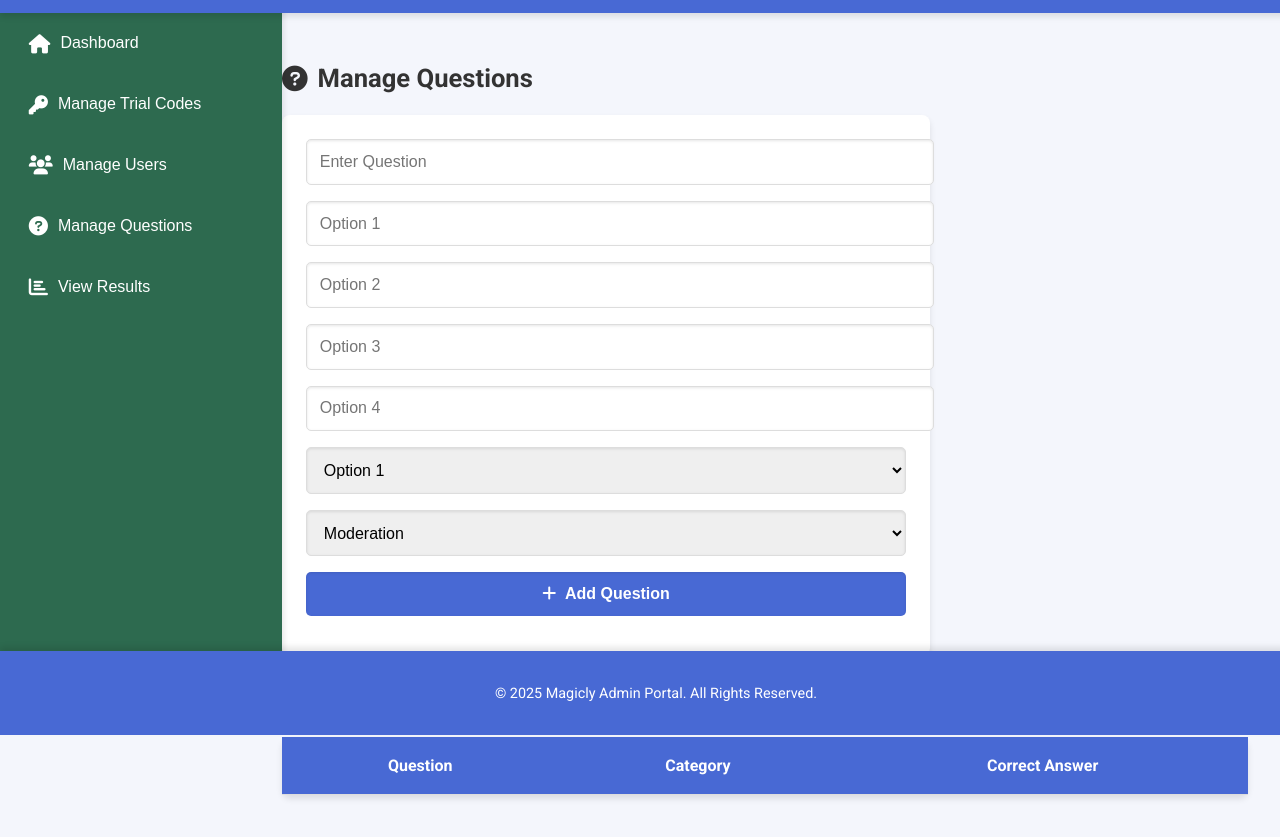
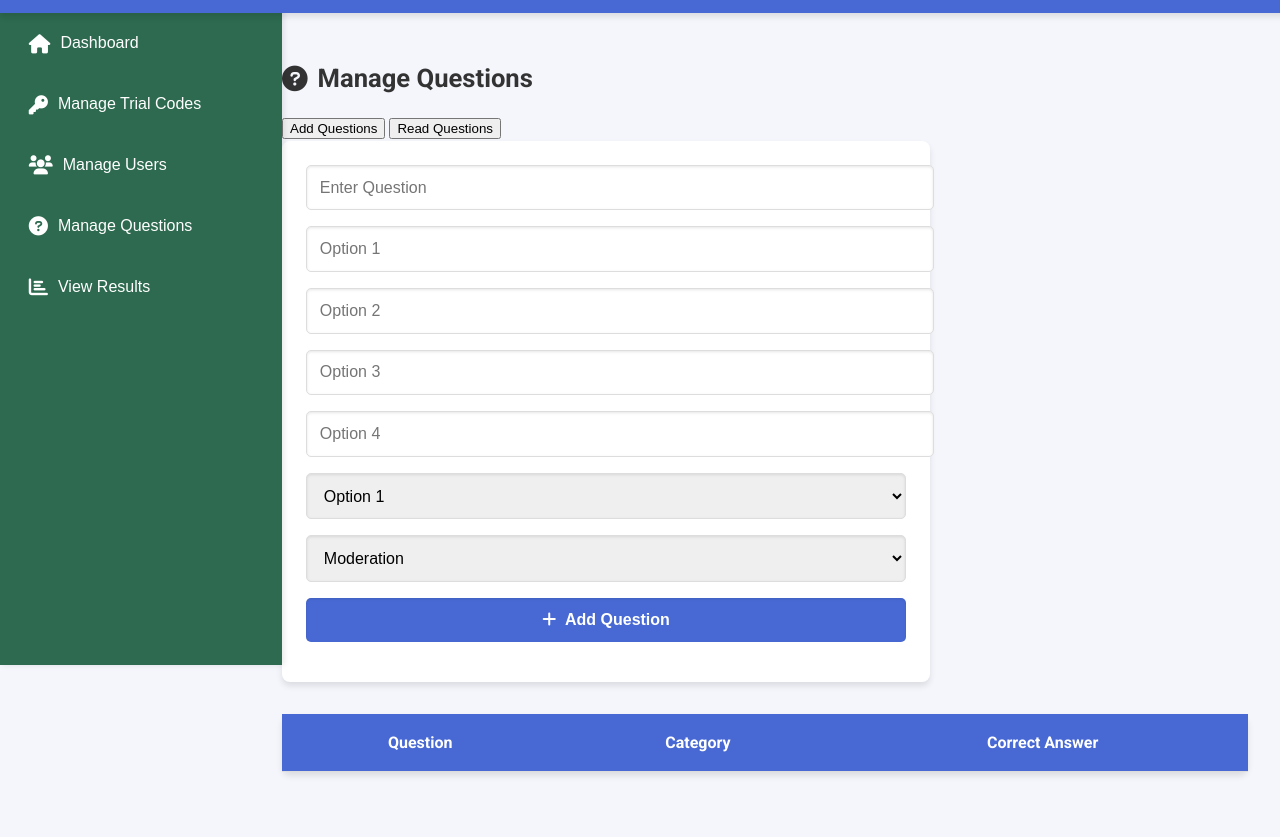
Before and after one commit to magiclydev/com, a website: page public/admin.html in a window 1280 px wide. Both pictures are taken after a click on the button "Manage Questions". Shown: the part 65-902 px from the top of the page. Drawn offline with Linux system fonts and the light colour scheme.

Commit message:
Update admin.html

```diff
--- a/public/admin.html
+++ b/public/admin.html
@@ -50,11 +50,14 @@
             <!-- Trial Code Management -->
             <section id="trial-codes" class="section hidden">
                 <h2><i class="fas fa-key"></i> Manage Trial Codes</h2>
+                <div class="centered-container">
                     <form id="add-trial-code-form">
                         <input type="text" id="trial-code" placeholder="Enter Trial Code" required>
                         <button type="submit"><i class="fas fa-plus"></i> Add Trial Code</button>
                     </form>
+                </div>
                 <h3>All Trial Codes</h3>
+                <div class="centered-container">
                     <table>
                         <thead>
                             <tr>
@@ -67,11 +70,13 @@
                             <!-- Trial codes dynamically populated -->
                         </tbody>
                     </table>
+                </div>
             </section>
 
             <!-- User Management -->
             <section id="users" class="section hidden">
                 <h2><i class="fas fa-users"></i> Manage Users</h2>
+                <div class="centered-container">
                     <form id="add-user-form">
                         <input type="text" id="new-username" placeholder="Username" required>
                         <select id="new-role">
@@ -81,7 +86,9 @@
                         <input type="password" id="new-password" placeholder="Password" required>
                         <button type="submit"><i class="fas fa-plus"></i> Add User</button>
                     </form>
+                </div>
                 <h3>All Users</h3>
+                <div class="centered-container">
                     <table>
                         <thead>
                             <tr>
@@ -95,12 +102,18 @@
                             <!-- Users dynamically populated -->
                         </tbody>
                     </table>
+                </div>
             </section>
 
             <!-- Questions Management -->
             <section id="questions" class="section hidden">
                 <h2><i class="fas fa-question-circle"></i> Manage Questions</h2>
-                <form id="add-question-form">
+                <div class="centered-container">
+                    <button class="toggle-button" onclick="showSubSection('add-questions')">Add Questions</button>
+                    <button class="toggle-button" onclick="showSubSection('read-questions')">Read Questions</button>
+                </div>
+                <div id="add-questions" class="sub-section hidden">
+                    <form id="add-question-form" class="centered-container">
                         <input type="text" id="question" placeholder="Enter Question" required>
                         <input type="text" id="option1" placeholder="Option 1" required>
                         <input type="text" id="option2" placeholder="Option 2" required>
@@ -118,7 +131,9 @@
                         </select>
                         <button type="submit"><i class="fas fa-plus"></i> Add Question</button>
                     </form>
-                <h3>All Questions</h3>
+                </div>
+                <div id="read-questions" class="sub-section hidden">
+                    <div class="centered-container">
                         <table>
                             <thead>
                                 <tr>
@@ -131,11 +146,14 @@
                                 <!-- Questions dynamically populated -->
                             </tbody>
                         </table>
+                    </div>
+                </div>
             </section>
 
             <!-- Test Results -->
             <section id="results" class="section hidden">
                 <h2><i class="fas fa-chart-bar"></i> View Test Results</h2>
+                <div class="centered-container">
                     <table>
                         <thead>
                             <tr>
@@ -150,17 +168,12 @@
                             <!-- Results dynamically populated -->
                         </tbody>
                     </table>
+                </div>
             </section>
         </main>
     </div>
 
-    <!-- Footer -->
-    <footer>
-        <p>&copy; 2025 Magicly Admin Portal. All Rights Reserved.</p>
-    </footer>
-
     <script>
-        // Section Switching
         function showSection(sectionId) {
             document.querySelectorAll('.section').forEach(section => {
                 section.classList.add('hidden');
@@ -168,6 +181,13 @@
             document.getElementById(sectionId).classList.remove('hidden');
         }
 
+        function showSubSection(subSectionId) {
+            document.querySelectorAll('.sub-section').forEach(subSection => {
+                subSection.classList.add('hidden');
+            });
+            document.getElementById(subSectionId).classList.remove('hidden');
+        }
+
         // Default Section
         showSection('dashboard');
     </script>
```
Lines whose indentation alone changed are shown as unchanged.
